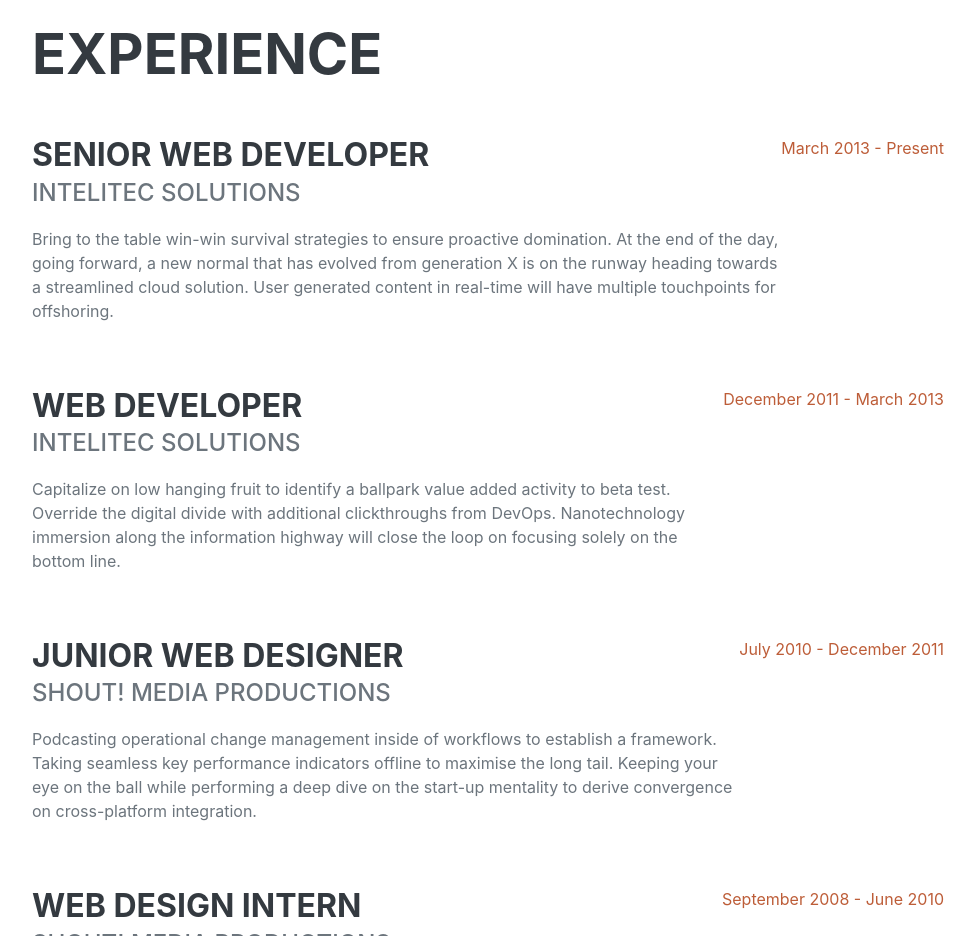
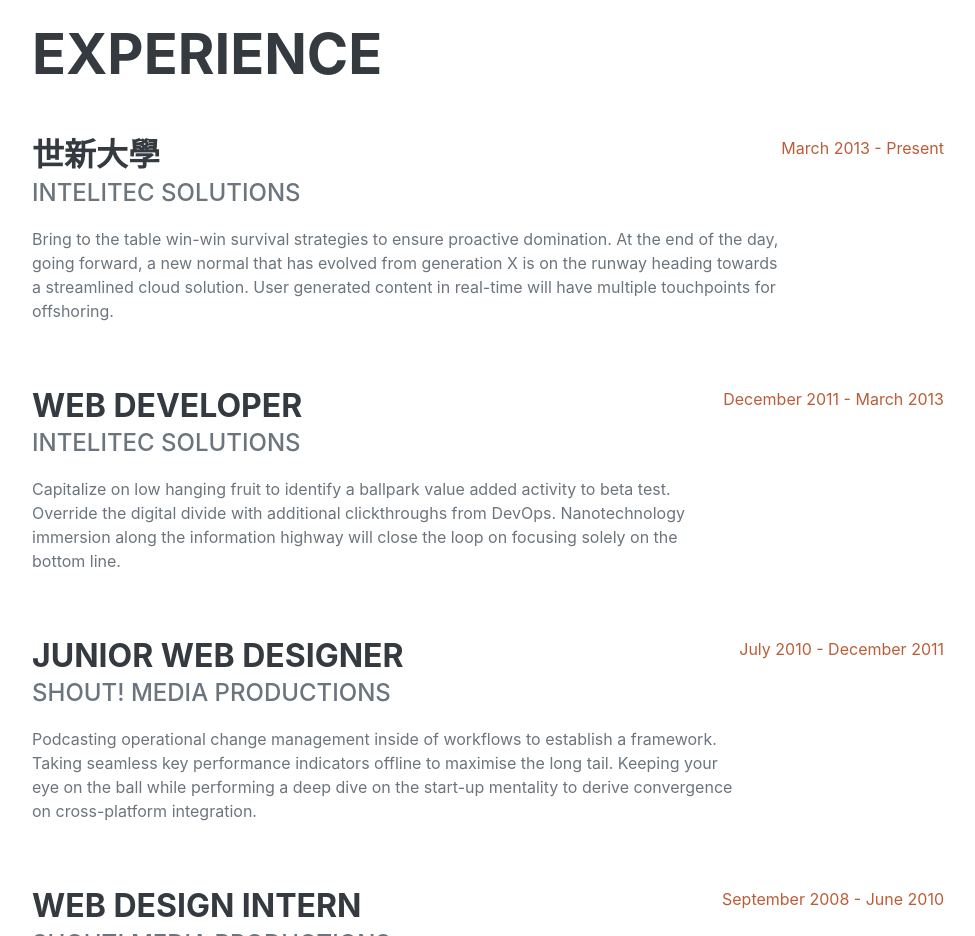
Before and after one commit to Kevin891009/Kevin891009.github.io, a plain HTML site: page index.html in a window 1280 px wide. Shown: the part 860-1796 px from the top of the page, without its empty margins (288-1263 px from the left). Drawn offline with nearby package versions, Linux system fonts and the light colour scheme; a web font is replaced by a local one.

Commit message:
Update index.html

```diff
--- a/index.html
+++ b/index.html
@@ -69,7 +69,7 @@
                     <h2 class="mb-5">Experience</h2>
                     <div class="d-flex flex-column flex-md-row justify-content-between mb-5">
                         <div class="flex-grow-1">
-                            <h3 class="mb-0">Senior Web Developer</h3>
+                            <h3 class="mb-0">世新大學</h3>
                             <div class="subheading mb-3">Intelitec Solutions</div>
                             <p>Bring to the table win-win survival strategies to ensure proactive domination. At the end of the day, going forward, a new normal that has evolved from generation X is on the runway heading towards a streamlined cloud solution. User generated content in real-time will have multiple touchpoints for offshoring.</p>
                         </div>
```
